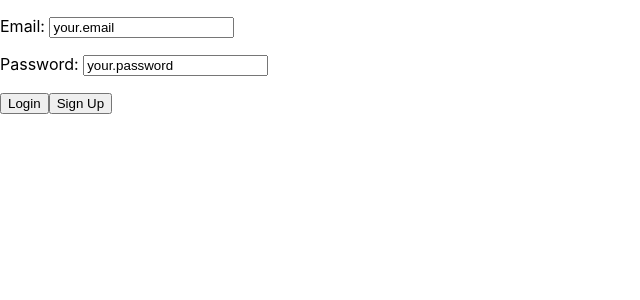
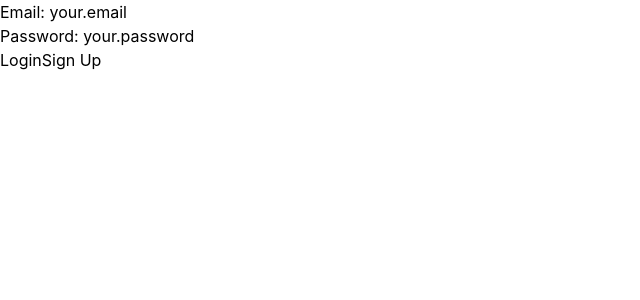
Before and after one commit to MaddieMclean/TravellerCompanion, a React (Create React App) app: page / in a window 1280 px wide. Shown: the top 300 px of the page, without its empty margins (0-640 px from the left). Built offline with nearby package versions, Linux system fonts and the light colour scheme; no server answers.

Commit message:
added tailwind.css

```diff
--- a/package.json
+++ b/package.json
@@ -36,5 +36,10 @@
       "last 1 firefox version",
       "last 1 safari version"
     ]
+  },
+  "devDependencies": {
+    "autoprefixer": "^10.4.21",
+    "postcss": "^8.5.6",
+    "tailwindcss": "^3.4.17"
   }
 }
--- /dev/null
+++ b/postcss.config.js
@@ -0,0 +1,6 @@
+module.exports = {
+  plugins: {
+    tailwindcss: {},
+    autoprefixer: {},
+  },
+}
--- a/src/components/CharacterList.js
+++ b/src/components/CharacterList.js
@@ -24,7 +24,7 @@ function CharacterList() {
   }, []);
 
   return (
-    <div>
+    <div className="grid grid-cols-1 md:grid-cols-2">
       <ul>
         {characterList.map((character) => (
           <li>
--- a/src/index.css
+++ b/src/index.css
@@ -1,3 +1,7 @@
+@tailwind base;
+@tailwind components;
+@tailwind utilities;
+
 body {
   margin: 0;
   font-family: -apple-system, BlinkMacSystemFont, 'Segoe UI', 'Roboto', 'Oxygen',
--- /dev/null
+++ b/tailwind.config.js
@@ -0,0 +1,8 @@
+/** @type {import('tailwindcss').Config} */
+module.exports = {
+  content: ["./src/**/*.{js,jsx,ts,tsx}",],
+  theme: {
+    extend: {},
+  },
+  plugins: [],
+}
```
Also changed, not shown: 1 other file (tests, documents, lock files or other folders).
